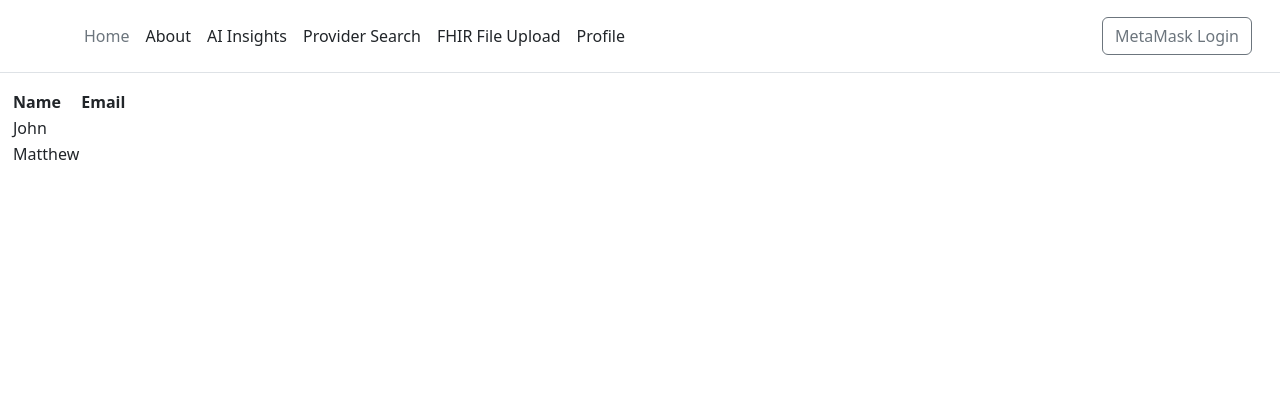
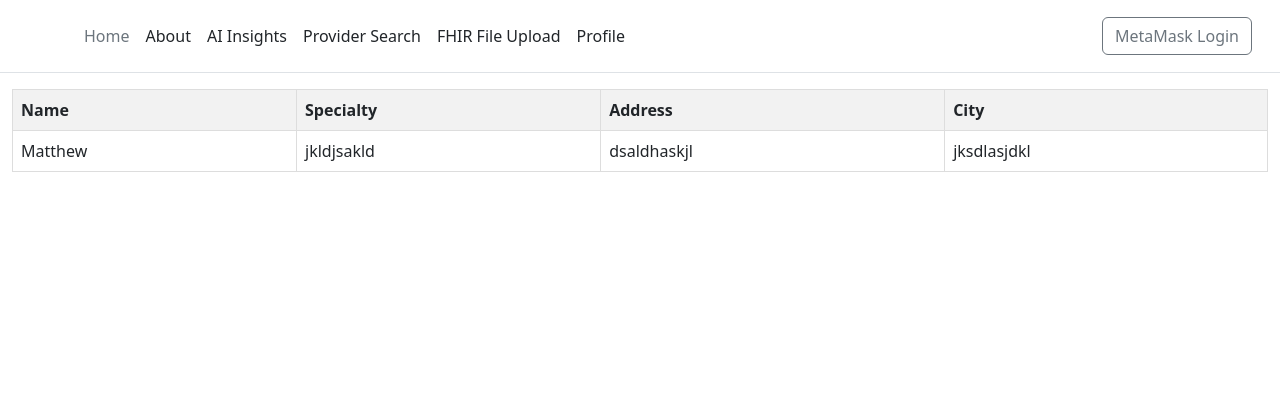
Before and after one commit to AI-and-Blockchain/F23_HealthChain, a Django app: page /providers/ in a window 1280 px wide. Shown: the top 420 px of the page. Run offline with Django 4.2, Linux system fonts and the light colour scheme; data comes from the database, SQL or seed files in the repository.

Commit message:
Adjusted provider search

```diff
--- a/UI/pages/views.py
+++ b/UI/pages/views.py
@@ -81,7 +81,11 @@ def ai(request):
 from django.contrib.auth import get_user_model
 
 def providers(request):
-    context = {'user': getUser(request), 'users': NewUser.objects.filter(specialty__isnull=False)}
+    #get only doctors (users with specialty not blank)
+    #context = {'user': getUser(request), 'users': NewUser.objects.all()}
+    context = {'user': getUser(request), 'users': NewUser.objects.exclude(specialty__isnull=True).exclude(specialty='')}
+
+
     return render(request, 'providers.html', context)
 
 # def metamask_signin(request):
--- a/UI/templates/providers.html
+++ b/UI/templates/providers.html
@@ -1,11 +1,34 @@
 {% extends '_base.html' %}
 
 {% block content %}
+<style>
+    table {
+        width: 100%;
+        border-collapse: collapse;
+    }
+
+    th, td {
+        border: 1px solid #dddddd;
+        text-align: left;
+        padding: 8px;
+    }
+
+    th {
+        background-color: #f2f2f2;
+    }
+
+    tr:nth-child(even) {
+        background-color: #f9f9f9;
+    }
+</style>
+
 <table>
     <thead>
         <tr>
             <th>Name</th>
-            <th>Email</th>
+            <th>Specialty</th>
+            <th>Address</th>
+            <th>City</th>
             <!-- Add more columns as needed -->
         </tr>
     </thead>
@@ -13,8 +36,9 @@
         {% for user in users %}
         <tr>
             <td>{{ user.name }}</td>
-            <td>{{ user.email }}</td>
-
+            <td>{{ user.specialty }}</td>
+            <td>{{ user.address }}</td>
+            <td>{{ user.city }}</td>
             <!-- Add more cells as needed -->
         </tr>
         {% endfor %}
```
